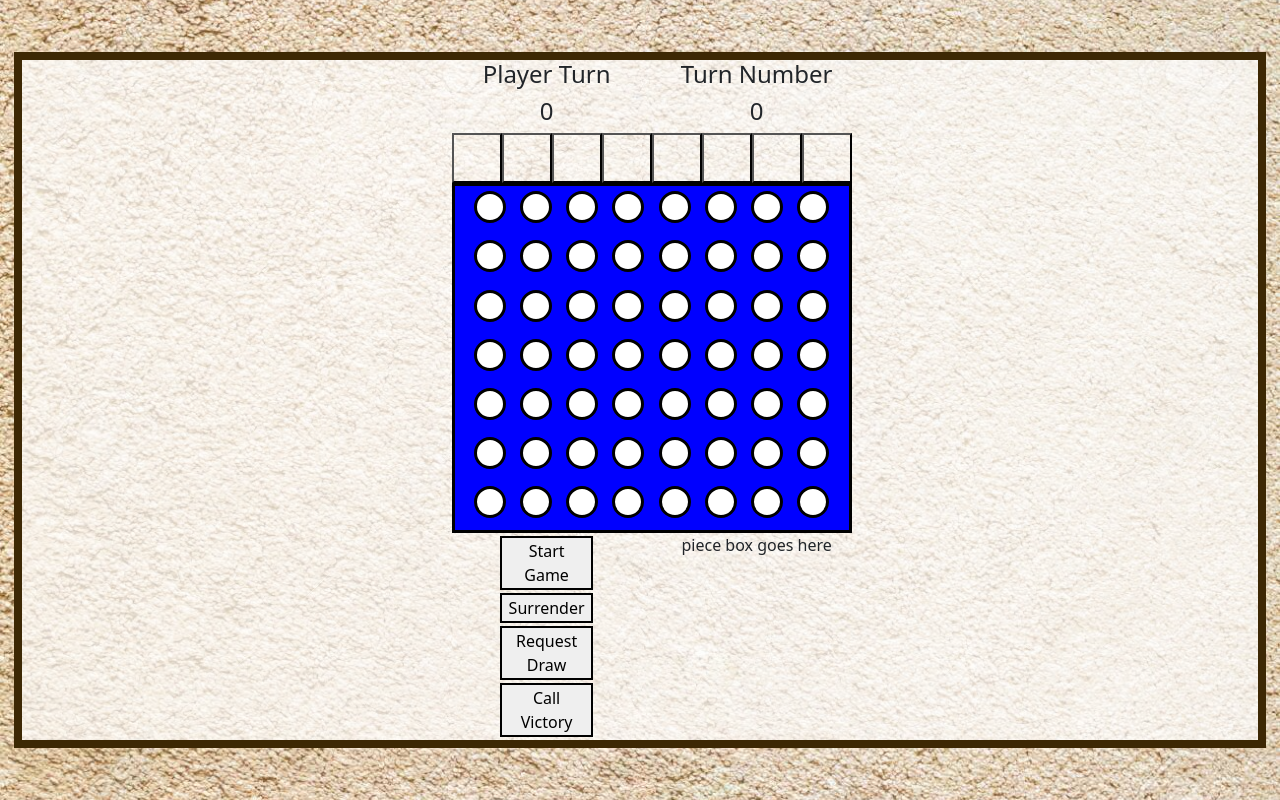
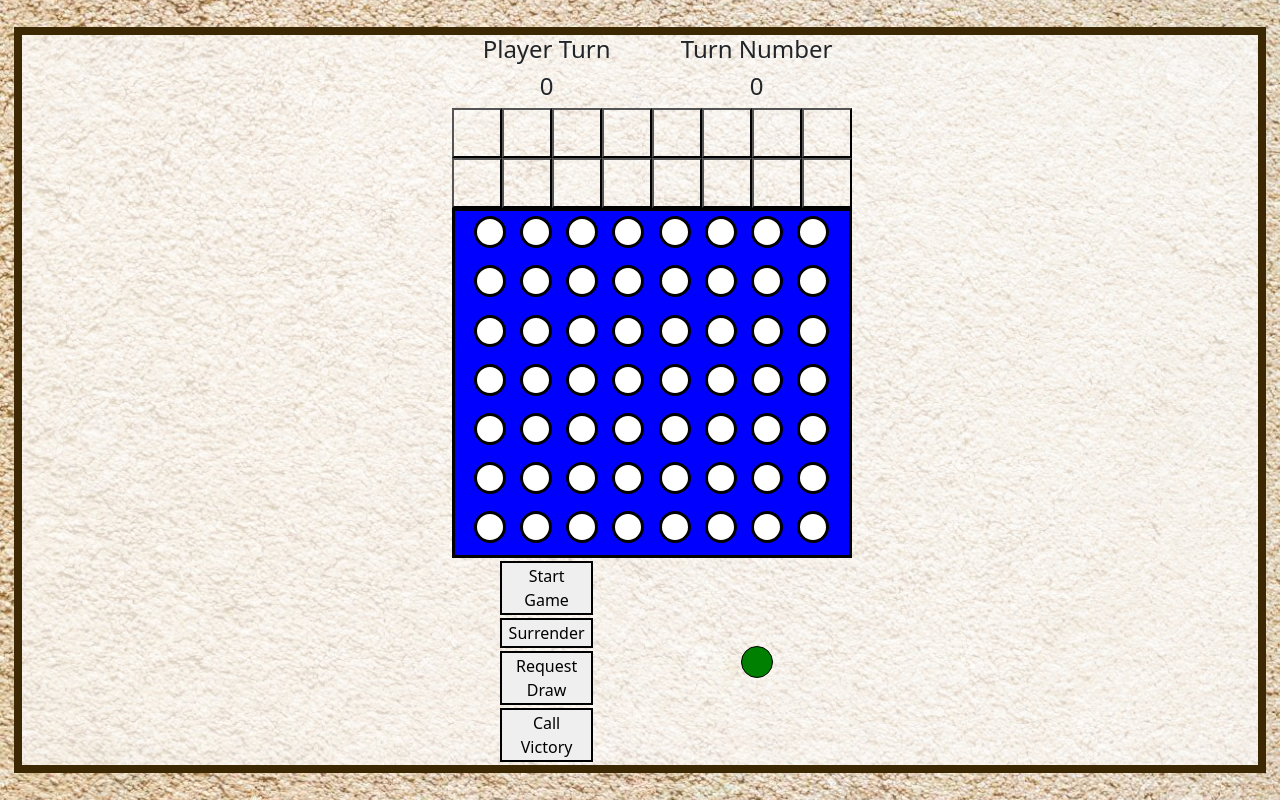
Before and after one commit to FaeriqRamley/Project1-Connect4, a plain HTML site: page game_board.html in a window 1280 px wide. Drawn offline with nearby package versions, Linux system fonts and the light colour scheme.

Commit message:
trying out drag and drop part 1

```diff
--- a/CSS/game_board.css
+++ b/CSS/game_board.css
@@ -52,6 +52,35 @@ body{
 #piece-dropper button {
     background: transparent;
 }
+
+#piece-dropper-2 {
+    margin: auto;
+    width: 400px;
+    height: 50px;
+    display: grid;
+    grid-template-columns: repeat(8,1fr);
+    padding:0px;
+}
+
+#piece-dropper-2 button {
+    background: transparent;
+}
+
+#piece-box {
+    display:flex;
+    justify-content:center;
+    flex-direction:column;
+}
+#draggable-piece {
+    width:32px;
+    height:32px;
+    border-radius: 50%;
+    border: 1px solid black;
+    background-color: green;
+    border: 1px solid black;
+    margin:auto;
+}
+
 /* ---------- ------------- ---------- */
 
 
--- a/Scripts/game_board.js
+++ b/Scripts/game_board.js
@@ -231,9 +231,11 @@ const onClickBackHomeOrAgain = (e) => {
     }
 }
 
+////  -------------------- Click Functions --------------------
+
+
 //// Invocations
 let gameBoard = new Board();
-// **change gameMode value to variable later
 const gameStatus = {
     gameEnd: false,
     winner:0,
--- a/game_board.html
+++ b/game_board.html
@@ -114,8 +114,19 @@
                         <button value="6"></button>
                         <button value="7"></button>
                     </div>
+                    <div id="piece-dropper-2">
+                        <button value="0"></button>
+                        <button value="1"></button>
+                        <button value="2"></button>
+                        <button value="3"></button>
+                        <button value="4"></button>
+                        <button value="5"></button>
+                        <button value="6"></button>
+                        <button value="7"></button>
+                    </div>
                     <div id="board-display"></div>
                 </div>
+
                 <div class="row" id="options-row">
                     <div class="col" id="game-options">
                         <button id="button-game-start" data-bs-toggle="modal" data-bs-target="#game-mode-modal">Start Game</button>
@@ -124,7 +135,7 @@
                         <button>Call Victory</button>
                     </div>
                     <div class="col" id="piece-box">
-                        piece box goes here
+                        <div id="draggable-piece" draggable="true"></div>
                     </div>
                 </div>
 
```
